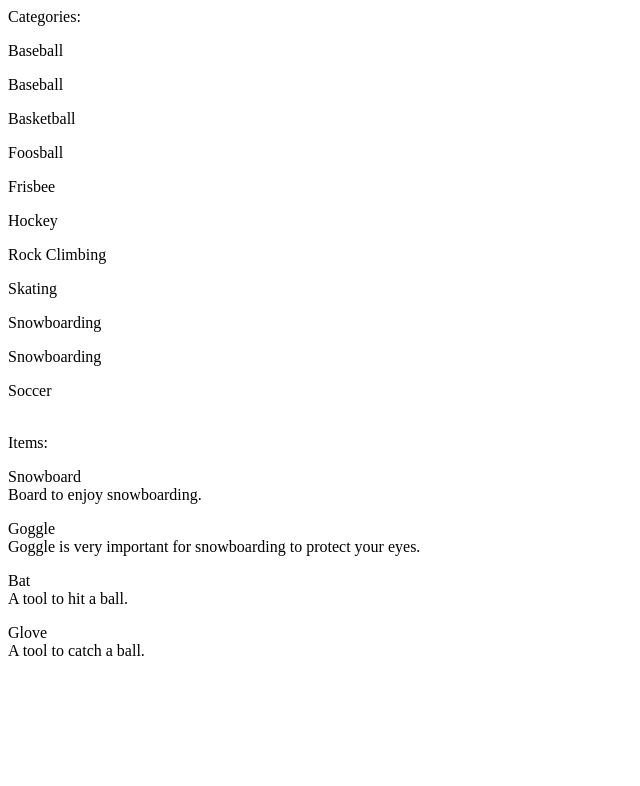
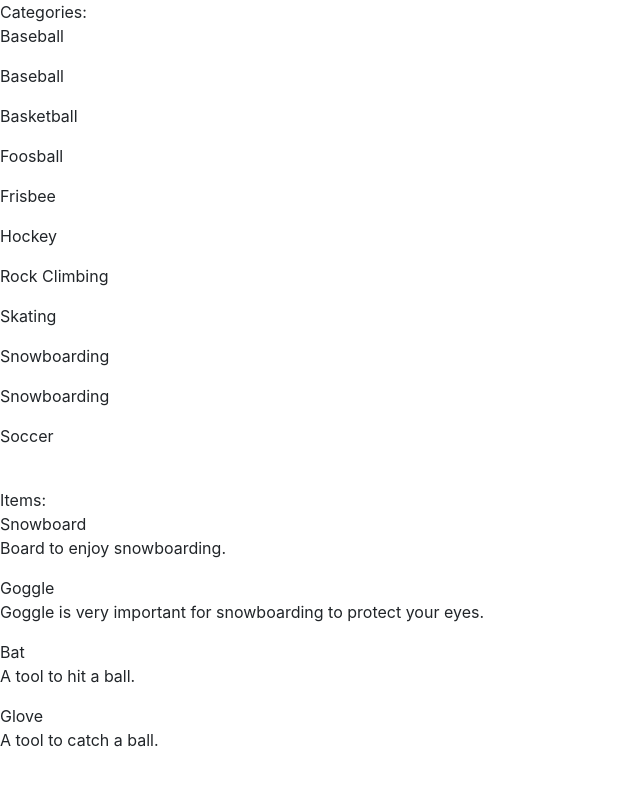
Before and after one commit to masamorishita/item-catalog, a Flask app: page / in a window 1280 px wide. Shown: the top 786 px of the page, without its empty margins (0-640 px from the left). Run offline with Flask 2, Linux system fonts and the light colour scheme; some libraries are stand-ins or nearby versions.

Commit message:
Add bootstrap css on main.html

```diff
--- a/templates/main.html
+++ b/templates/main.html
@@ -1,6 +1,13 @@
 <!DOCTYPE html>
 <html lang="en">
     <head>
+        <!-- Required meta tags -->
+        <meta charset="utf-8">
+        <meta name="viewport" content="width=device-width, initial-scale=1, shrink-to-fit=no">
+
+        <!-- Bootstrap CSS -->
+        <link rel="stylesheet" href="https://stackpath.bootstrapcdn.com/bootstrap/4.3.1/css/bootstrap.min.css" integrity="sha384-ggOyR0iXCbMQv3Xipma34MD+dH/1fQ784/j6cY/iJTQUOhcWr7x9JvoRxT2MZw1T" crossorigin="anonymous">
+
         <title>Item Catalog</title>
     </head>
     <body>
```
